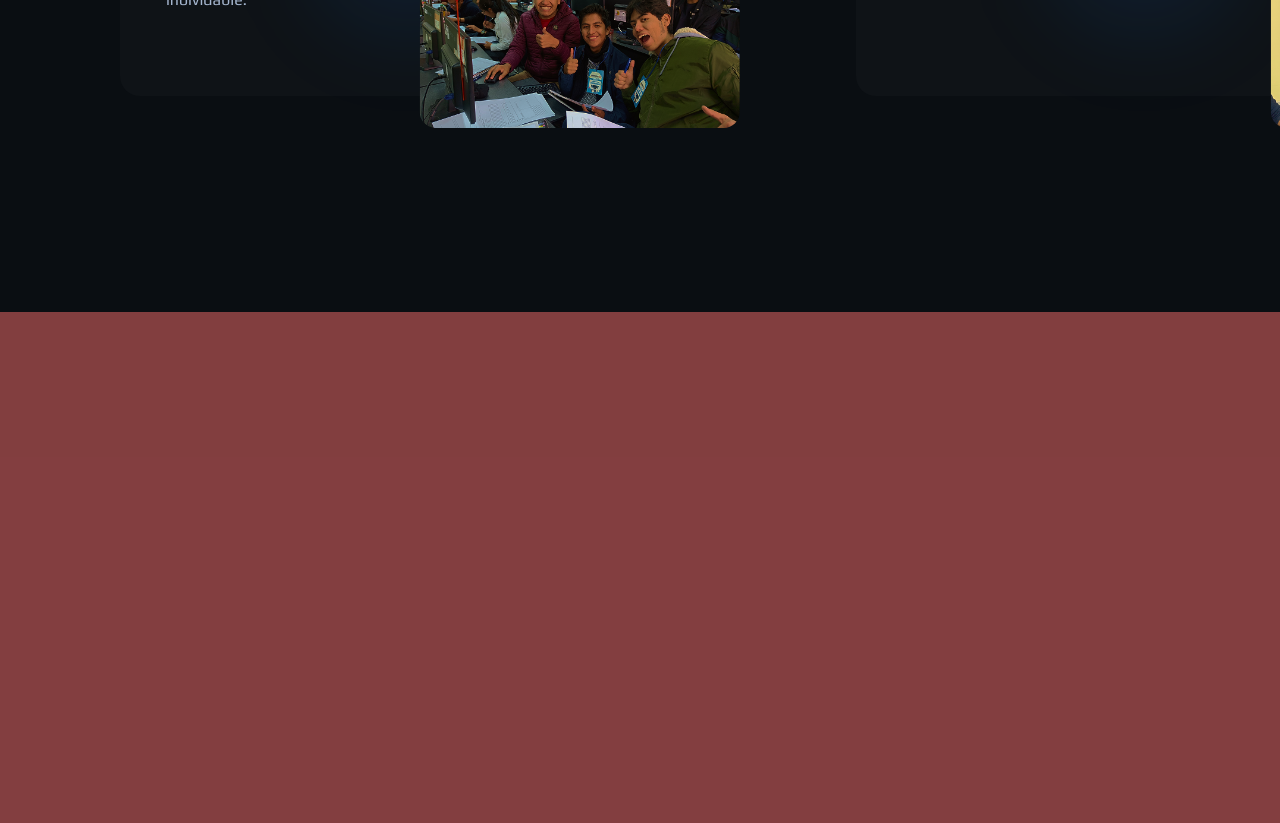
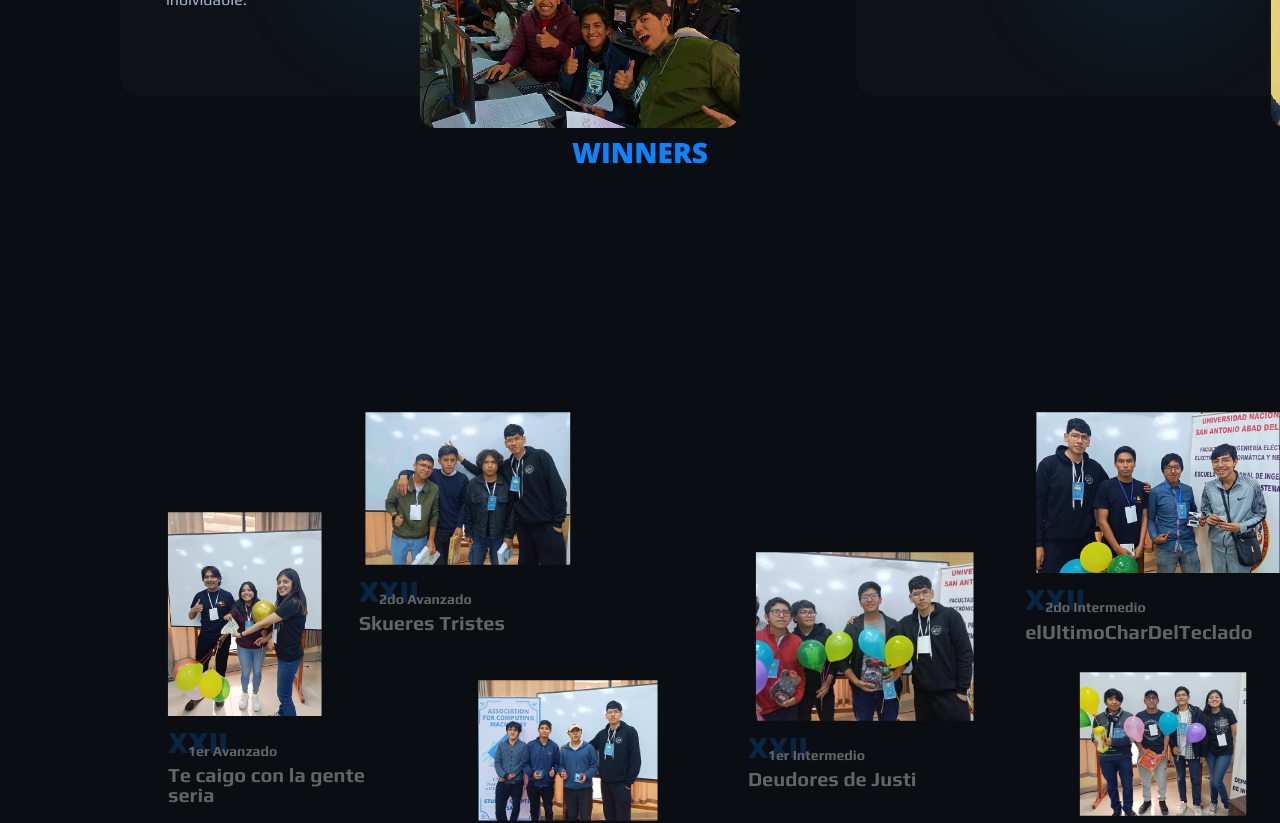
Before and after one commit to ACM-Chapter-Cusco/kratos, a Next.js app: page /cuscontest in a window 1280 px wide. Shown: the part 3100-3923 px from the top of the page. Built offline with nearby package versions, Linux system fonts and the light colour scheme.

Commit message:
feat: improving the animation of the title #46

```diff
--- a/src/app/cuscontest/components/Winners/Winners.jsx
+++ b/src/app/cuscontest/components/Winners/Winners.jsx
@@ -9,21 +9,32 @@ const Winners = ({ ref, scroll }) => {
   const containerRef = useRef(null);
   const x = useMotionValue(0);
 
-  const titleScale = useTransform(scroll, [0, 0.5, 1], [1, 3, 3]);
-  const titleOpacity = useTransform(scroll, [0, 0.5, 0.8], [1, 0.1, 0.1]);
+  const animationSectionRef = useRef(null);
+  const { scrollYProgress } = useScroll({
+    target: animationSectionRef,
+    offset: ["start", "end start"],
+  });
+
+  const titleScale = useTransform(scrollYProgress, [0, 0.3, 1], [1, 5, 5]);
+  const titleOpacity = useTransform(
+    scrollYProgress,
+    [0, 0.3, 0.8],
+    [1, 0.05, 0.05],
+  );
 
   return (
-    <section
-      className="bg-dev/50 relative w-full"
-      ref={ref}
-      style={{ height: "160vh" }}
-    >
+    <section className="relative h-screen w-full">
       {/* <p className="font-OpenSans text-blue/5 absolute top-2/5 left-1/2 -translate-x-1/2 -translate-y-1/2 text-[250px] font-extrabold">
         WINNERS
       </p> */}
-      <motion.div className="bg-icpc/50 sticky top-0 left-0 flex h-[100vh] w-full items-center justify-center">
+      <div
+        className="absolute -top-150 w-full"
+        ref={animationSectionRef}
+        style={{ height: "145vh" }}
+      >
+        <motion.div className="sticky top-0 left-0 flex h-[100vh] w-full items-center justify-center">
           <motion.p
-          className="font-OpenSans text-blue text-h3 absolute top-4/5 left-1/2 -translate-x-1/2 -translate-y-1/2 font-extrabold"
+            className="font-OpenSans text-blue text-h5 absolute top-[55%] left-1/2 -translate-x-1/2 -translate-y-1/2 font-extrabold"
             style={{
               scale: titleScale,
               opacity: titleOpacity,
@@ -33,8 +44,9 @@ const Winners = ({ ref, scroll }) => {
             WINNERS
           </motion.p>
         </motion.div>
-      <div className="bg-blue/50 sticky top-0 z-10 h-[80vh] w-full">
-        <div className="relative h-full w-full overflow-hidden">
+      </div>
+
+      <div className="absolute top-0 h-full w-full overflow-hidden">
         <div className="desktop:block hidden">
           <WinnersEditions
             x={x}
@@ -60,7 +72,6 @@ const Winners = ({ ref, scroll }) => {
           />
         </div>
       </div>
-      </div>
     </section>
   );
 };
--- a/src/app/cuscontest/page.jsx
+++ b/src/app/cuscontest/page.jsx
@@ -14,11 +14,6 @@ import { useScroll } from "framer-motion";
 
 const CuscontestPage = () => {
   const [scrollbarWidth, setScrollbarWidth] = useState(0);
-  const animationSectionRef = useRef(null);
-  const { scrollYProgress } = useScroll({
-    target: animationSectionRef,
-    offset: ["start", "end start"],
-  });
 
   useEffect(() => {
     // Calcular el ancho de la barra de desplazamiento
@@ -48,7 +43,7 @@ const CuscontestPage = () => {
                 className="bg-ai h-20"
                 style={{ width: `calc(100vw - ${scrollbarWidth}px)` }}
               ></div> */}
-              <Winners ref={animationSectionRef} scroll={scrollYProgress} />
+              <Winners />
               <FAQSection />
             </div>
           </div>
```
Lines whose indentation alone changed are shown as unchanged.
